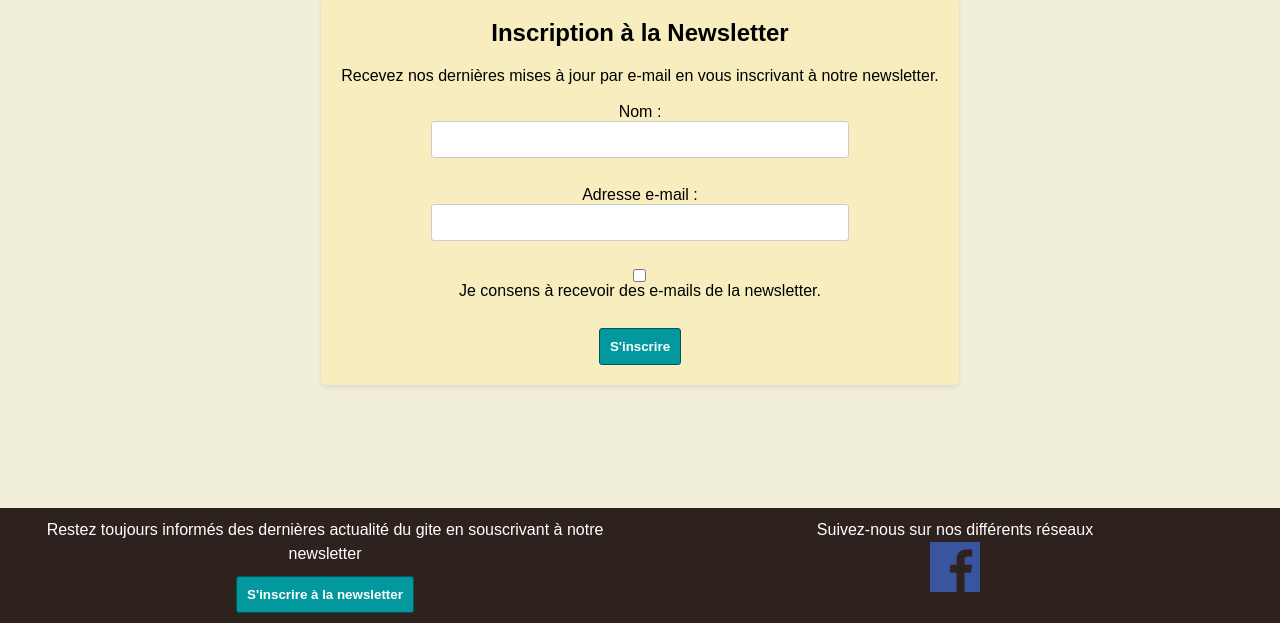
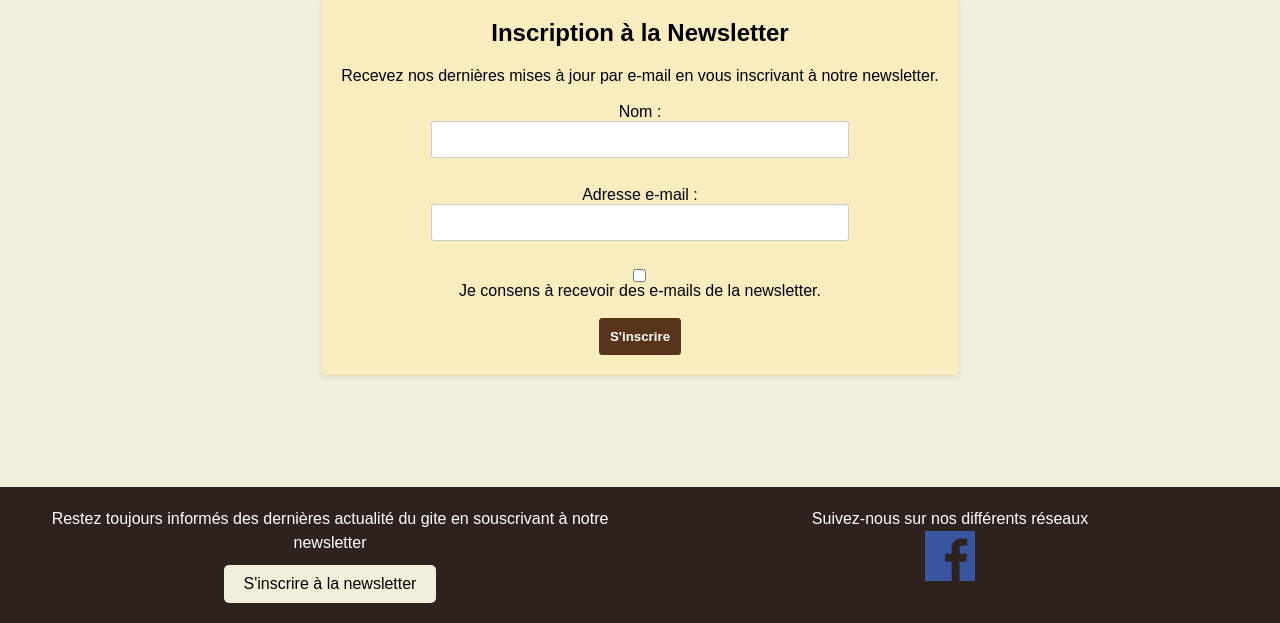
Before and after one commit to lucasDubourdieu2/giteWEBexo, a PHP site: page /newsletter.php in a window 1280 px wide. Shown: the part 177-800 px from the top of the page. Run offline with PHP 8.4, Linux system fonts and the light colour scheme.

Commit message:
Correctifs

```diff
--- a/css/disponibilites.css
+++ b/css/disponibilites.css
@@ -1,6 +1,8 @@
 body {
     background-color: #F1EED9;
 }
+
+
 
 .corpsPage {
     margin-right: 100px;
@@ -93,7 +95,8 @@ body {
     }
 }
 
-@media screen and (max-width: 646px) {
+
+@media screen and (max-width: 646px) {²
     .corpsPage {
         margin-right: 30px;
         margin-left: 30px;
--- a/css/front_footer.css
+++ b/css/front_footer.css
@@ -18,7 +18,7 @@
     line-height: 1.5;
 }
 
-.btnNewsletter {
+.btnFooter {
     display: inline-block;
     padding: 10px 20px;
     background-color: #F1EED9;
@@ -29,6 +29,6 @@
     margin-top: 10px;
 }
 
-.btnNewsletter:hover {
-    background-color: #006d6d;
+.btnFooter:hover {
+    background-color: #DFDCC9;
 }
--- a/css/newsletter.css
+++ b/css/newsletter.css
@@ -4,6 +4,7 @@ body {
 
 
 .centered-content {
+    margin: 20px;
     display: flex;
     flex-direction: column;
     justify-content: center;
@@ -42,16 +43,16 @@ form {
 
 .btnNewsletter {
     padding: 10px;
-    background-color: #03989E;
+    background-color: #58351A;
     color: #fff;
-    border: 1px solid #005959;
+    border: 1px solid #58351A;
     border-radius: 3px;
     cursor: pointer;
     font-weight: bold;
 }
 
 .btnNewsletter:hover {
-    background-color: #006d6d;
+    background-color: #2E221F;
 }
 
 
@@ -62,8 +63,5 @@ form {
 .footer {
     position: absolute;
     bottom: 0;
-    text-align: center;
-    font-size: 10pt;
-    padding: 10px;
     width: 100%;
 }
--- a/includes/front-footer.php
+++ b/includes/front-footer.php
@@ -2,7 +2,7 @@
     <div class="doubleSection">
         <div class="left-section">
             <p>Restez toujours informés des dernières actualité du gite en souscrivant à notre newsletter</p>
-            <a href="../view/newsletter.php" class="btnNewsletter">S'inscrire à la newsletter</a>
+            <a href="../view/newsletter.php" class="btnFooter">S'inscrire à la newsletter</a>
         </div>
         <div class="right-section">
             <p>Suivez-nous sur nos différents réseaux</p>
--- a/view/connexion.php
+++ b/view/connexion.php
@@ -3,6 +3,7 @@
 
 <head>
     <title>Site web Le gite</title>
+    <link rel="icon" href="../img/logo/icone.png" type="image/png">
     <link rel="stylesheet" href="../css/front_header.css">
     <link rel="stylesheet" href="../css/front_footer.css">
     <link rel="stylesheet" href="../css/connexion.css">
--- a/view/coordonnees.php
+++ b/view/coordonnees.php
@@ -3,6 +3,9 @@
 
 <head>
     <title>Site web Le gite</title>
+    <meta name="keywords" content="gite, Aveyron, Rodez, reservation, location, famille, coordonnees, mail, numéro téléphone">
+    <meta name="description" content="Le gite Figuiès en Aveyron">
+    <link rel="icon" href="../img/logo/icone.png" type="image/png">
     <link rel="stylesheet" href="../css/front_header.css">
     <link rel="stylesheet" href="../css/front_footer.css">
     <link rel="stylesheet" href="../css/coordonnees.css">
--- a/view/disponibilites.php
+++ b/view/disponibilites.php
@@ -2,7 +2,10 @@
 <html>
 <head>
     <meta charset='utf-8' />
+    <meta name="keywords" content="gite, Aveyron, Rodez, reservation, location, famille">
+    <meta name="description" content="Le gite Figuiès en Aveyron">
     <title>Gite Figuies</title>
+    <link rel="icon" href="../img/logo/icone.png" type="image/png">
     <link rel="stylesheet" href="../css/front_header.css">
     <link rel="stylesheet" href="../css/front_footer.css">
     <link rel="stylesheet" href="../css/disponibilites.css">
@@ -44,5 +47,7 @@
         }?>
     </div>
     <?php include '../includes/front-footer.php'; ?>
+
+
 </body>
 </html>
--- a/view/formAccueil.php
+++ b/view/formAccueil.php
@@ -3,6 +3,7 @@
 <head>
     <meta charset="UTF-8">
     <title>Pannel admin accueil</title>
+    <link rel="icon" href="../img/logo/icone.png" type="image/png">
     <link rel="stylesheet" href="../css/front_header.css">
     <link rel="stylesheet" href="../css/front_footer.css">
     <link rel="stylesheet" href="../css/formAccueil.css">
--- a/view/gestionNewsletter.php
+++ b/view/gestionNewsletter.php
@@ -3,6 +3,7 @@
 
 <head>
     <title>Site web Le gite</title>
+    <link rel="icon" href="../img/logo/icone.png" type="image/png">
     <link rel="stylesheet" href="../css/newsletterAdmin.css">
     <link rel="stylesheet" href="../css/front_header.css">
 </head>
--- a/view/index.php
+++ b/view/index.php
@@ -2,7 +2,10 @@
 <html>
 
 <head>
+    <meta name="keywords" content="gite, Aveyron, Rodez, reservation, location, famille">
+    <meta name="description" content="Le gite Figuiès en Aveyron">
     <title>Site web Le gite</title>
+    <link rel="icon" href="../img/logo/icone.png" type="image/png">
     <link rel="stylesheet" href="https://cdnjs.cloudflare.com/ajax/libs/font-awesome/6.0.0-beta3/css/all.min.css">
     <link rel="stylesheet" href="../css/front_header.css">
     <link rel="stylesheet" href="../css/front_footer.css">
--- a/view/inscription.php
+++ b/view/inscription.php
@@ -3,6 +3,7 @@
 
 <head>
     <title>Site web Le gite</title>
+    <link rel="icon" href="../img/logo/icone.png" type="image/png">
     <link rel="stylesheet" href="../css/front_header.css">
     <link rel="stylesheet" href="../css/front_footer.css">
     <link rel="stylesheet" href="../css/connexion.css">
--- a/view/newsletter.php
+++ b/view/newsletter.php
@@ -3,6 +3,7 @@
 
 <head>
     <title>Site web Le gite</title>
+    <link rel="icon" href="../img/logo/icone.png" type="image/png">
     <link rel="stylesheet" href="../css/front_header.css">
     <link rel="stylesheet" href="../css/front_footer.css">
     <link rel="stylesheet" href="../css/newsletter.css">
--- a/view/tableauCarousel.php
+++ b/view/tableauCarousel.php
@@ -2,6 +2,7 @@
 <html lang="en">
 <head>
     <meta charset="UTF-8">
+    <link rel="icon" href="../img/logo/icone.png" type="image/png">
     <link rel="stylesheet" href="../css/carousel.css">
     <link rel="stylesheet" href="../css/front_header.css">
     <link rel="stylesheet" href="../css/front_footer.css">
--- a/view/uploadCarousel.php
+++ b/view/uploadCarousel.php
@@ -3,6 +3,7 @@
 <head>
     <meta charset="UTF-8">
     <title>Pannel admin carousel</title>
+    <link rel="icon" href="../img/logo/icone.png" type="image/png">
     <link rel="stylesheet" href="../css/carousel.css">
 </head>
 <body>
```
Also changed, not shown: img/logo/icone.png (added).
